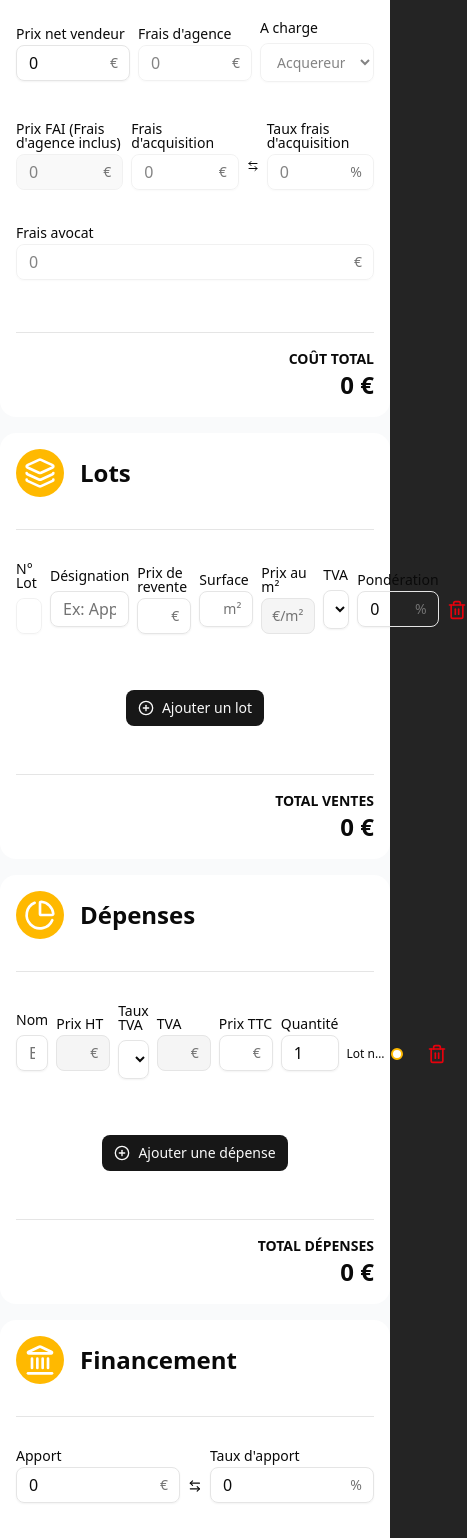
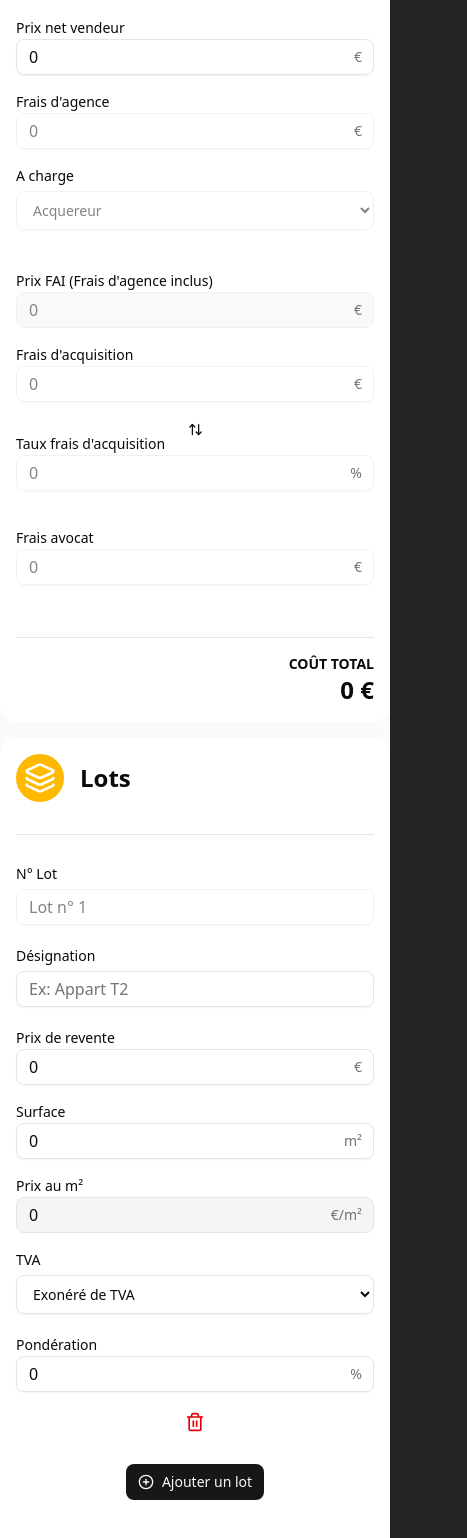
Before and after one commit to lepss/rent-simulator, a React (Vite) app: page / in a window 390 px wide. Shown: the part 300-1838 px from the top of the page, 467 px wide, since content can reach past the window. Built offline with nearby package versions, Linux system fonts and the light colour scheme.

Commit message:
reponsive mobile

```diff
--- a/src/components/metier/Achat/AchatForm.tsx
+++ b/src/components/metier/Achat/AchatForm.tsx
@@ -3,7 +3,7 @@ import { Field } from "@/components/ui/field";
 import { Label } from "@/components/ui/label";
 import { Separator } from "@/components/ui/separator";
 import { parseValue } from "@/lib/utils";
-import { ArrowLeftRightIcon, HouseIcon } from "lucide-react";
+import { ArrowLeftRightIcon, ArrowUpDownIcon, HouseIcon } from "lucide-react";
 import { Controller } from "react-hook-form";
 import { useAchatForm } from "./useAchatForm";
 
@@ -24,8 +24,8 @@ export const AchatForm = () => {
 
   return (
     <SectionLayout title="achats" icon={HouseIcon}>
-      <form id="achat-form" className="flex flex-col gap-4">
-        <div className="flex w-full items-center gap-2">
+      <form id="achat-form" className="flex flex-col gap-5 md:gap-4">
+        <div className="flex flex-col w-full items-center gap-0 md:flex-row md:gap-2">
           <Controller
             name="prixNetVendeur"
             control={control}
@@ -86,7 +86,7 @@ export const AchatForm = () => {
           />
         </div>
 
-        <div className="flex w-full items-center gap-2">
+        <div className="flex flex-col w-full items-center gap-0 md:flex-row md:gap-2">
           <Controller
             name="prixFAI"
             control={control}
@@ -121,7 +121,8 @@ export const AchatForm = () => {
               />
             )}
           />
-          <ArrowLeftRightIcon size={40} />
+          <ArrowLeftRightIcon size={40} className="hidden md:block" />
+          <ArrowUpDownIcon size={15} className="block md:hidden" />
           <Controller
             name="tauxAcquisition"
             control={control}
--- a/src/components/metier/Depenses/DepensesForm.tsx
+++ b/src/components/metier/Depenses/DepensesForm.tsx
@@ -23,9 +23,12 @@ export const DepensesForm = () => {
 
   return (
     <SectionLayout title="Dépenses" icon={ChartPieIcon}>
-      <form id="depenses-form" className="flex flex-col gap-4">
+      <form id="depenses-form" className="flex flex-col gap-10 md:gap-6">
         {fields.map((field, index) => (
-          <div key={field.id} className="flex w-full items-center gap-2">
+          <div
+            key={field.id}
+            className="flex flex-col w-full items-center gap-0 md:gap-2 md:flex-row"
+          >
             <Controller
               name={`depenses.${index}.nom`}
               control={control}
@@ -147,7 +150,7 @@ export const DepensesForm = () => {
               name={`depenses.${index}.lotsIndex`}
               control={control}
               render={({ field }) => (
-                <div className="flex flex-col gap-1">
+                <div className="flex flex-row gap-5 md:flex-col md:gap-1">
                   {lots.map((lot) => {
                     const isSelected = field.value?.includes(lot.id);
                     const toggleLot = () => {
@@ -184,7 +187,7 @@ export const DepensesForm = () => {
             <button
               type="button"
               onClick={() => remove(index)}
-              className="text-red-600 hover:text-red-800 ml-4"
+              className="text-red-600 hover:text-red-800 mt-4 ml-0 cursor-pointer md:ml-4 md:mt-0"
               aria-label={`Supprimer la dépense ${index + 1}`}
             >
               <Trash2Icon size={20} />
--- a/src/components/metier/Financement/FinancementForm.tsx
+++ b/src/components/metier/Financement/FinancementForm.tsx
@@ -2,7 +2,11 @@ import { SectionLayout } from "@/components/layout/sectionLayout";
 import { Field } from "@/components/ui/field";
 import { Separator } from "@/components/ui/separator";
 import { parseValue } from "@/lib/utils";
-import { ArrowLeftRightIcon, LandmarkIcon } from "lucide-react";
+import {
+  ArrowLeftRightIcon,
+  ArrowUpDownIcon,
+  LandmarkIcon,
+} from "lucide-react";
 import { Controller } from "react-hook-form";
 import { useFinancementForm } from "./useFinancementForm";
 
@@ -22,8 +26,8 @@ export const FinancementForm = () => {
 
   return (
     <SectionLayout title="financement" icon={LandmarkIcon}>
-      <form id="financement-form" className="flex flex-col gap-4">
-        <div className="flex w-full items-center gap-2">
+      <form id="financement-form" className="flex flex-col gap-5 md:gap-4">
+        <div className="flex flex-col w-full items-center gap-0 md:gap-2 md:flex-row">
           <Controller
             name="apport"
             control={control}
@@ -41,7 +45,8 @@ export const FinancementForm = () => {
               />
             )}
           />
-          <ArrowLeftRightIcon size={30} />
+          <ArrowLeftRightIcon size={30} className="hidden md:block" />
+          <ArrowUpDownIcon size={15} className="block md:hidden" />
           <Controller
             name="tauxApport"
             control={control}
@@ -61,7 +66,7 @@ export const FinancementForm = () => {
           />
         </div>
 
-        <div className="flex w-full items-center gap-2">
+        <div className="flex flex-col w-full items-center gap-0 md:flex-row md:gap-2">
           <Controller
             name="interetEmprunt"
             control={control}
@@ -110,7 +115,7 @@ export const FinancementForm = () => {
           />
         </div>
 
-        <div className="flex w-full items-center gap-2">
+        <div className="flex flex-col w-full items-center gap-0 md:gap-2 md:flex-row">
           <Controller
             name="commissionEngagement"
             control={control}
@@ -159,7 +164,7 @@ export const FinancementForm = () => {
           />
         </div>
 
-        <div className="flex w-full items-center gap-2">
+        <div className="flex flex-col w-full items-center gap-0 md:gap-2 md:flex-row">
           <Controller
             name="hypotheque"
             control={control}
--- a/src/components/metier/Lots/LotsForm.tsx
+++ b/src/components/metier/Lots/LotsForm.tsx
@@ -9,23 +9,18 @@ import { Layers3Icon, PlusCircleIcon, Trash2Icon } from "lucide-react";
 import { Controller } from "react-hook-form";
 import { useLotsForm } from "./useLotsForm";
 
-// type FormValues = {
-//   lots: LotValues[];
-// };
-
-// const formSchema = z.object({
-//   lots: lotSchema.array(),
-// });
-
 export const LotsForm = () => {
   const { control, errors, register, fields, append, remove, totalVentesLots } =
     useLotsForm();
 
   return (
     <SectionLayout title="lots" icon={Layers3Icon}>
-      <form id="lots-form" className="flex flex-col gap-4">
+      <form id="lots-form" className="flex flex-col gap-10 md:gap-4">
         {fields.map((field, index) => (
-          <div key={field.id} className="flex w-full items-center gap-2">
+          <div
+            key={field.id}
+            className="flex flex-col w-full items-center gap-0 md:flex-row md:gap-2"
+          >
             <div className="w-full flex flex-col gap-2">
               <Label htmlFor={`lots.${index}.numero`}>N° Lot</Label>
               <Input
@@ -157,7 +152,7 @@ export const LotsForm = () => {
             <button
               type="button"
               onClick={() => remove(index)}
-              className="text-red-600 hover:text-red-800"
+              className="text-red-600 cursor-pointer hover:text-red-800"
               aria-label={`Supprimer le lot ${index + 1}`}
             >
               <Trash2Icon size={20} />
--- a/src/components/metier/Resultats/ResultatsForm.tsx
+++ b/src/components/metier/Resultats/ResultatsForm.tsx
@@ -17,7 +17,7 @@ export const ResultatsForm = () => {
   return (
     <SectionLayout title="resultats" icon={ChartNoAxesCombinedIcon}>
       <div className="flex flex-col gap-8">
-        <div className="flex gap-8">
+        <div className="flex flex-col gap-8 md:flex-row md:gap-8">
           <Card
             label="Chiffres d'affaire"
             value={totalVentesLots}
@@ -37,7 +37,7 @@ export const ResultatsForm = () => {
             className="bg-gray-100"
           />
         </div>
-        <div className="flex gap-4">
+        <div className="flex flex-col gap-8 md:flex-row md:gap-8">
           <Card label="TVA" value={"-"} unit={"€"} className="bg-gray-100" />
           <Card
             label="Marge nette de TVA"
```
